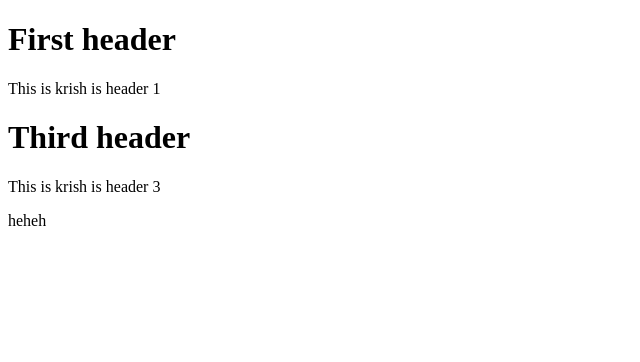
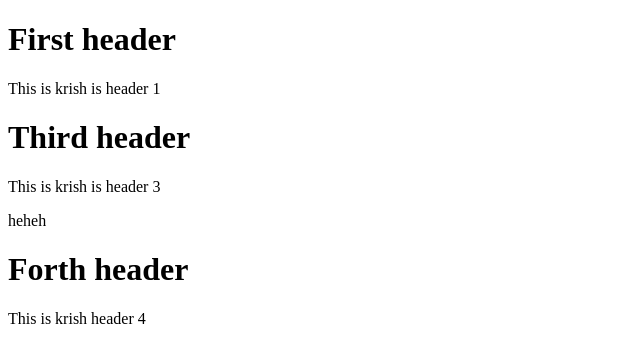
Before and after one commit to krish999777/learning-git-new, a plain HTML site: page index.html in a window 1280 px wide. Shown: the whole page, without its empty margins (0-640 px from the left). Drawn offline with Linux system fonts and the light colour scheme.

Commit message:
branch 2 changes

```diff
--- a/index.html
+++ b/index.html
@@ -10,5 +10,7 @@
         <p>This is krish is header 3</p>
 
         <p>heheh</p>
+        <h1>Forth header</h1>
+        <p>This is krish header 4</p>
     </body>
 </html>
```
